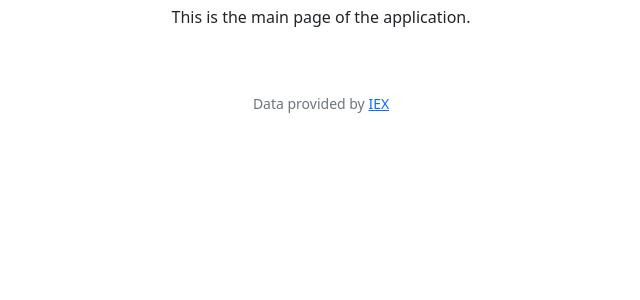
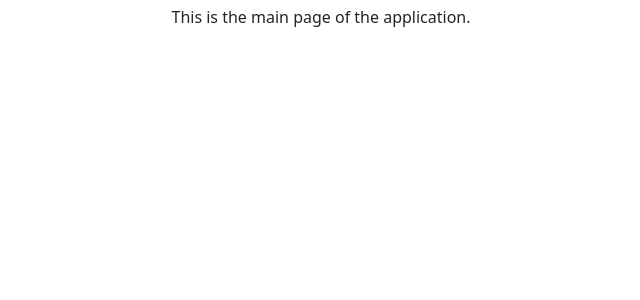
Before and after one commit to lorenaalv/cs50_project, a Flask app: page / in a window 1280 px wide. Shown: the part 175-475 px from the top of the page, without its empty margins (319-959 px from the left). Run offline with Flask 3, Linux system fonts and the light colour scheme; the visitor is signed in with stand-in values (Sample User, id 1); some libraries are stand-ins or nearby versions.

Commit message:
Mon, Dec 4, 2023, 11:55 PM -05:00

```diff
--- a/templates/layout.html
+++ b/templates/layout.html
@@ -10,9 +10,6 @@
         <!-- http://getbootstrap.com/docs/5.1/ -->
         <link crossorigin="anonymous" href="https://cdn.jsdelivr.net/npm/bootstrap@5.1.3/dist/css/bootstrap.min.css" integrity="sha384-1BmE4kWBq78iYhFldvKuhfTAU6auU8tT94WrHftjDbrCEXSU1oBoqyl2QvZ6jIW3" rel="stylesheet">
         <script crossorigin="anonymous" src="https://cdn.jsdelivr.net/npm/bootstrap@5.1.3/dist/js/bootstrap.bundle.min.js" integrity="sha384-ka7Sk0Gln4gmtz2MlQnikT1wXgYsOg+OMhuP+IlRH9sENBO0LRn5q+8nbTov4+1p"></script>
-
-        <!-- https://favicon.io/emoji-favicons/money-bag/ -->
-        <link href="/static/favicon.ico" rel="icon">
 
         <link href="/static/styles.css" rel="stylesheet">
 
@@ -59,10 +56,6 @@
             {% block main %}{% endblock %}
         </main>
 
-        <footer class="mb-5 small text-center text-muted">
-            Data provided by <a href="https://iexcloud.io/">IEX</a>
-        </footer>
-
     </body>
 
 </html>
```
